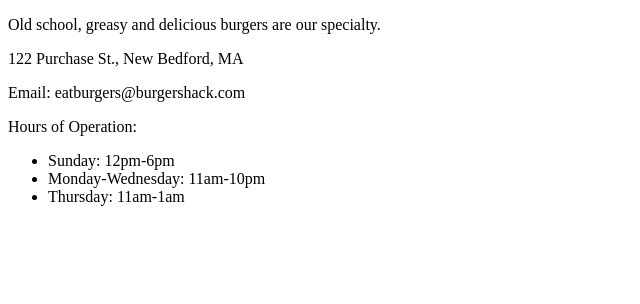
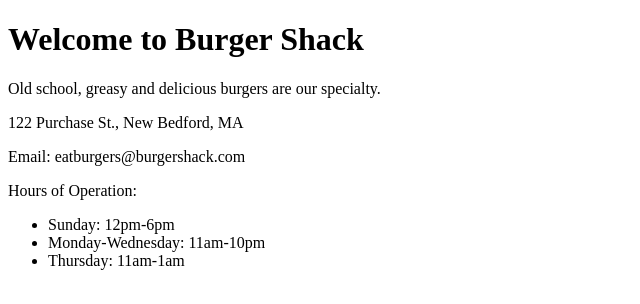
Before and after one commit to 23angelinaramirez/23angelinaramirez.github.io, a plain HTML site: page restaurant.html in a window 1280 px wide. Shown: the whole page, without its empty margins (0-640 px from the left). Drawn offline with Linux system fonts and the light colour scheme.

Commit message:
Update restaurant.html

```diff
--- a/restaurant.html
+++ b/restaurant.html
@@ -1,8 +1,9 @@
 <!DOCTYPE html>
 <html>
   <head>
-    <title>BURGER SHACK</title>
+    <title></title>
   </head>
+  <h1>Welcome to Burger Shack</h1>
   <body>
     <p>Old school, greasy and delicious burgers are our specialty.</p>
     <div>
```
